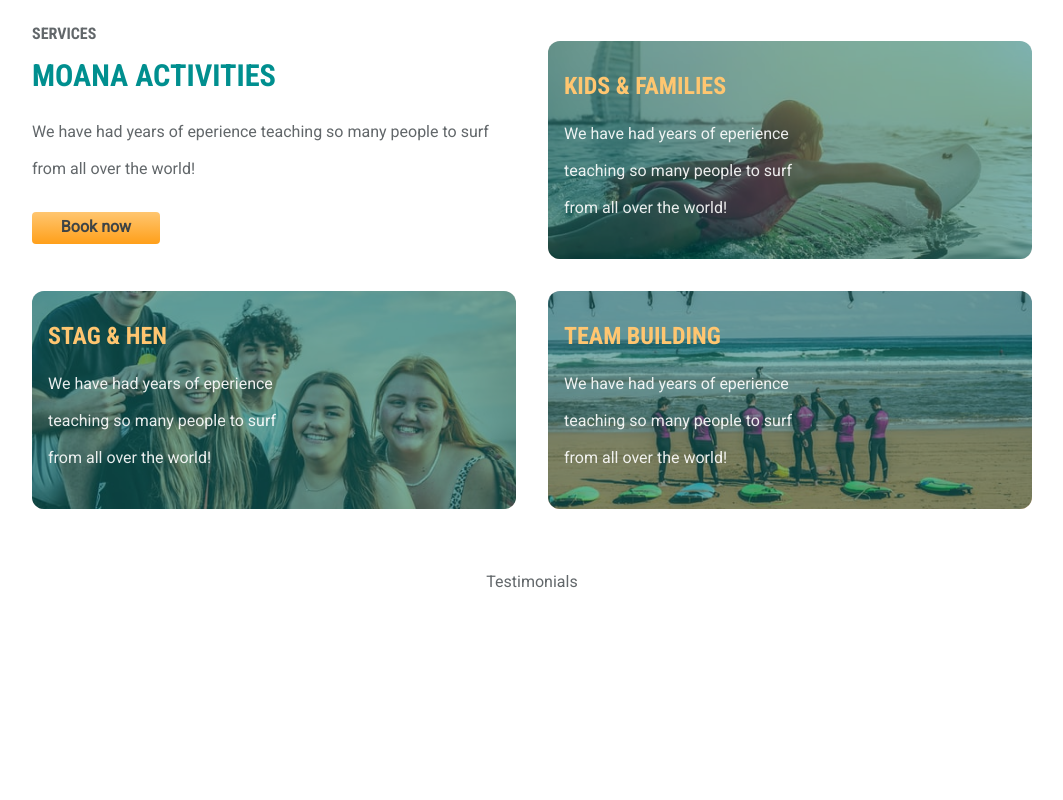
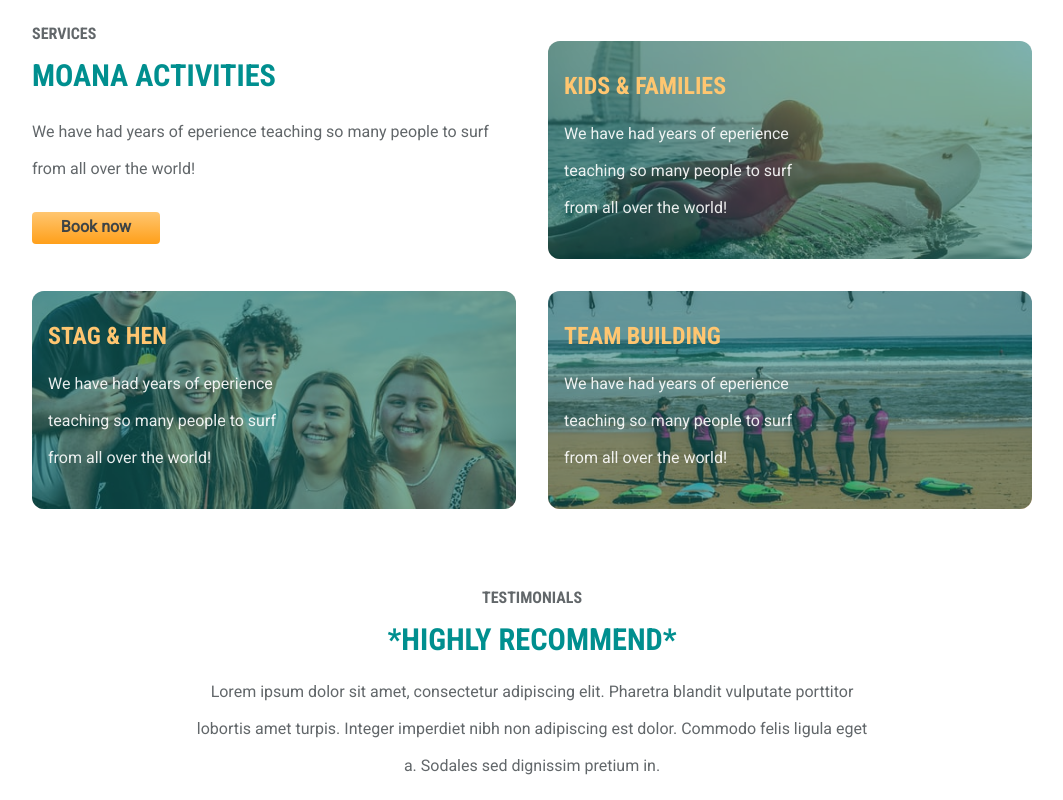
Before and after one commit to kepler003/surfstyle, a React app: page / in a window 1280 px wide. Shown: the part 1888-2688 px from the top of the page, without its empty margins (108-1171 px from the left). Before the commit the page ends 2479 px from the top, so only its background shows below. Built offline with nearby package versions, Linux system fonts and the light colour scheme; a web font is replaced by a local one.

Commit message:
Organisms -> Testimonials -> Add styling for all screen sizes

```diff
--- a/src/components/organisms/Testimonials.js
+++ b/src/components/organisms/Testimonials.js
@@ -1,7 +1,9 @@
 import React from 'react';
 
 export default () => (
-  <article>
-    <p>Testimonials</p>
+  <article className="testimonials">
+    <h3 className="testimonials__subheading">TESTIMONIALS</h3>
+    <h2 className="testimonials__heading">*HIGHLY RECOMMEND*</h2>
+    <p className="testimonials__info">Lorem ipsum dolor sit amet, consectetur adipiscing elit. Pharetra blandit vulputate porttitor lobortis amet turpis. Integer imperdiet nibh non adipiscing est dolor. Commodo felis ligula eget a. Sodales sed dignissim pretium in.</p>
   </article>
 );
--- /dev/null
+++ b/src/styles/_testimonials.scss
@@ -0,0 +1,37 @@
+
+.testimonials {
+  @include flex-center;
+  @include flex-column;
+  max-width: $size-16;
+  padding: $size-4 $padding-xs $size-6 $padding-xs;
+
+  &__subheading {
+    @include heading("h6");
+    font-family: $font-condensed;
+  }
+
+  &__heading {
+    margin: $size-4 0;
+    @include heading("h4");
+    font-family: $font-condensed;
+    color: $secondary-4;
+    text-align: center;
+  }
+
+  &__info {
+    @include separated-lines;
+    text-align: center;
+  }
+}
+
+
+@include forSize("md") {
+
+  .testimonials {
+    padding: $size-4 $padding-md;
+
+    &__heading {
+      @include heading("h3");
+    }
+  }
+}
--- a/src/styles/styles.scss
+++ b/src/styles/styles.scss
@@ -11,3 +11,4 @@
 @import './learn';
 @import './places';
 @import './services';
+@import './testimonials';
```
